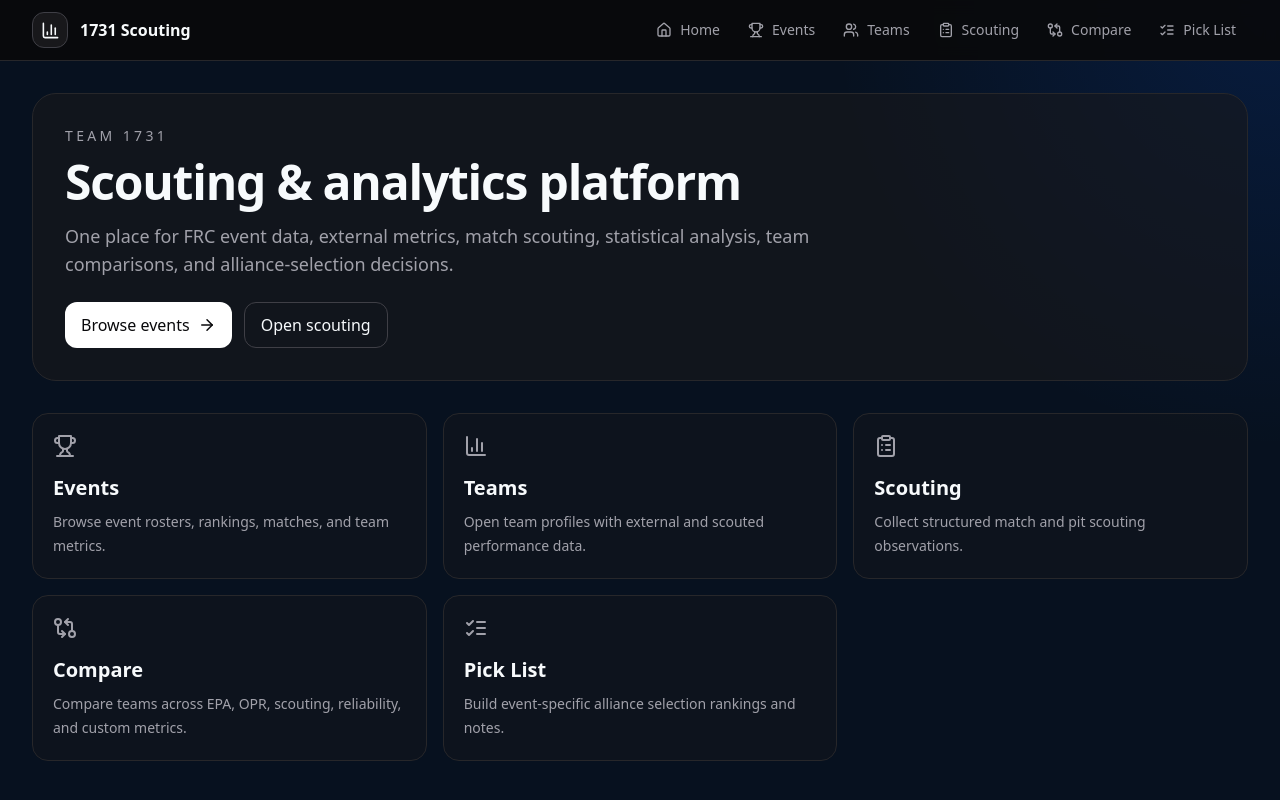
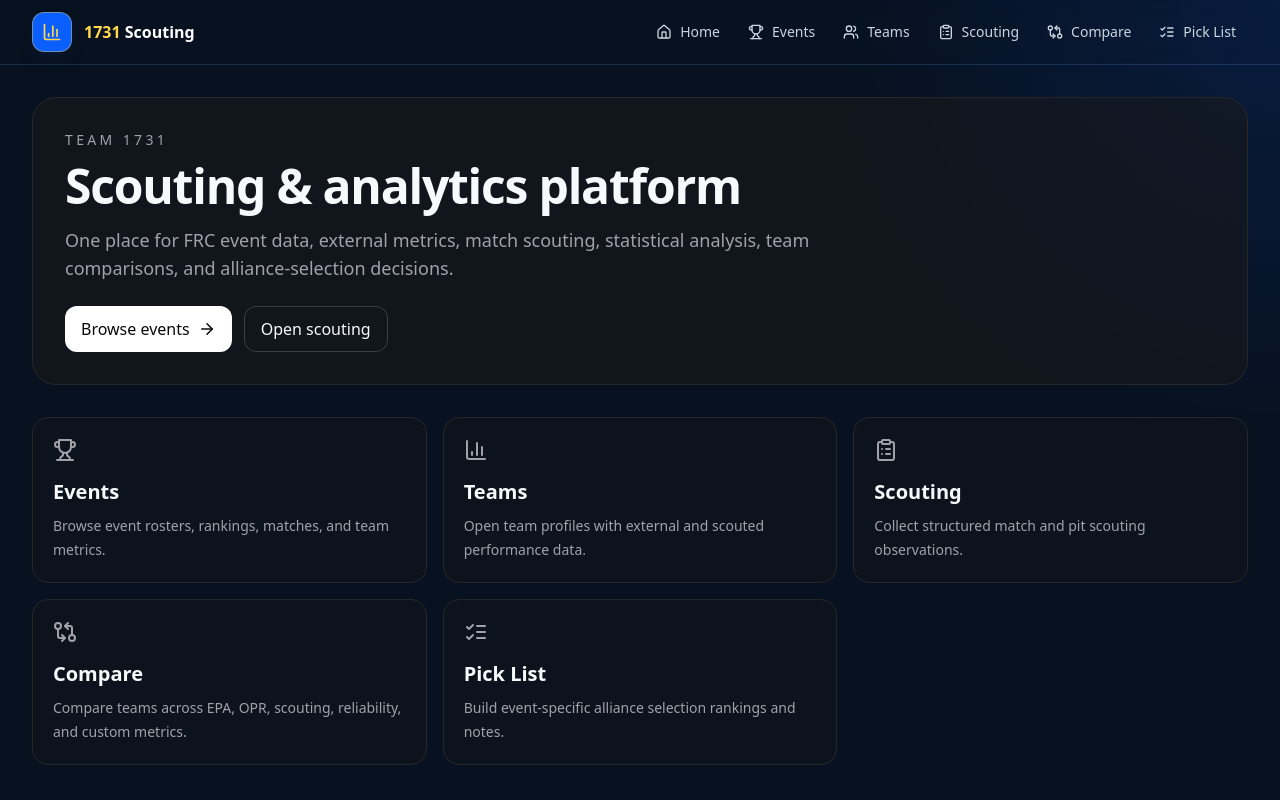
Before and after one commit to IAbbasi04/FRC1731-Scouting-App, a Next.js app: page / in a window 1280 px wide. Built offline with nearby package versions, Linux system fonts and the light colour scheme.

Commit message:
style: theme navigation for Team 1731

```diff
--- a/components/app-shell.tsx
+++ b/components/app-shell.tsx
@@ -13,11 +13,18 @@ const nav = [
 export function AppShell({ children }: { children: React.ReactNode }) {
   return (
     <div className="min-h-screen">
-      <header className="sticky top-0 z-50 border-b border-zinc-800 bg-zinc-950/90 backdrop-blur">
+      <header className="sticky top-0 z-50 border-b border-blue-400/20 bg-[#07111f]/92 backdrop-blur">
         <div className="mx-auto flex max-w-7xl items-center justify-between gap-4 px-4 py-3 sm:px-6 lg:px-8">
-          <Link href="/" className="flex items-center gap-3 font-semibold"><span className="grid h-9 w-9 place-items-center rounded-xl border border-zinc-700 bg-zinc-900"><BarChart3 size={19} /></span><span>1731 Scouting</span></Link>
+          <Link href="/" className="flex items-center gap-3 font-semibold text-white">
+            <span className="grid h-10 w-10 place-items-center rounded-xl border border-yellow-300/40 bg-[#0b5fff] text-[#ffd84d] shadow-lg shadow-blue-950/30"><BarChart3 size={20} /></span>
+            <span><span className="text-[#ffd84d]">1731</span> Scouting</span>
+          </Link>
           <nav className="hidden gap-1 md:flex">
-            {nav.map(({ href, label, icon: Icon }) => <Link key={href} href={href} className="flex items-center gap-2 rounded-lg px-3 py-2 text-sm text-zinc-400 hover:bg-zinc-900 hover:text-zinc-100"><Icon size={16} /> {label}</Link>)}
+            {nav.map(({ href, label, icon: Icon }) => (
+              <Link key={href} href={href} className="flex items-center gap-2 rounded-lg px-3 py-2 text-sm text-slate-300 hover:bg-[#0b5fff]/15 hover:text-[#ffd84d]">
+                <Icon size={16} /> {label}
+              </Link>
+            ))}
           </nav>
         </div>
       </header>
```
